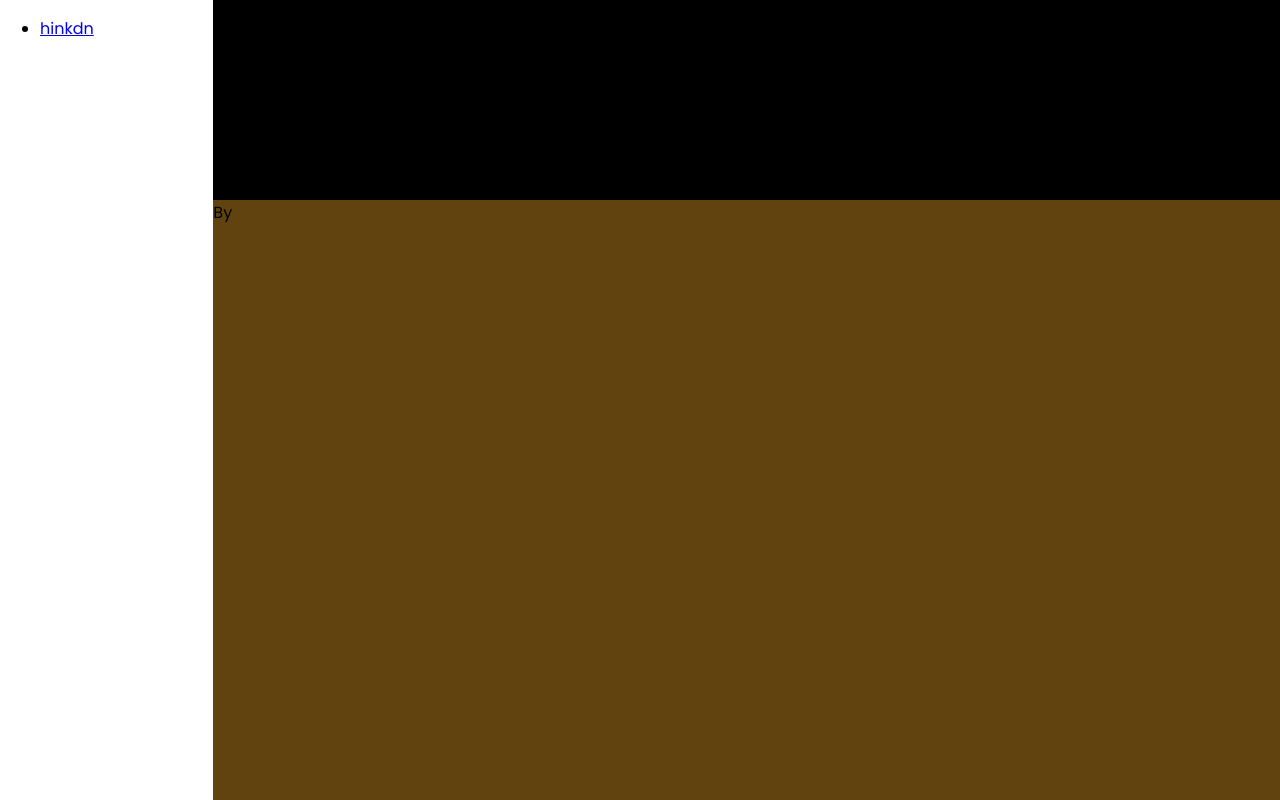
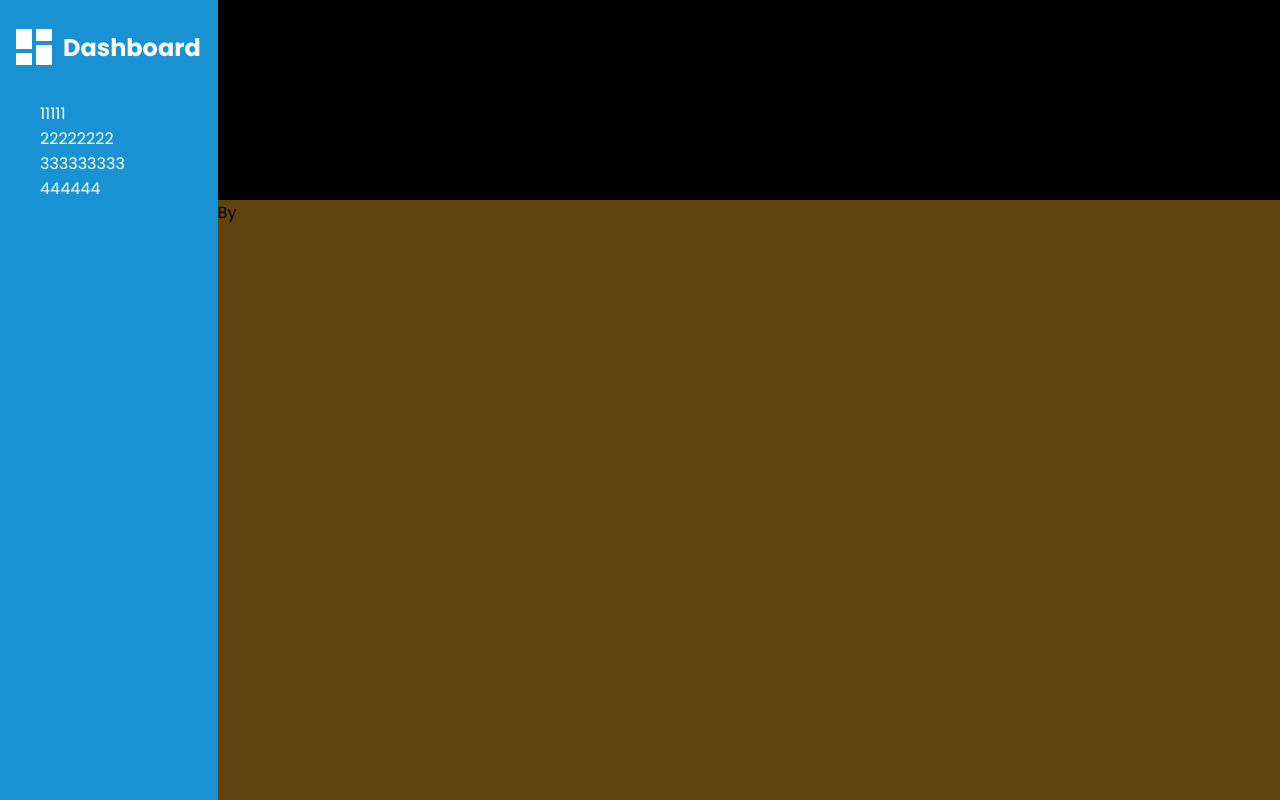
Before and after one commit to AbdulMoeez060/admin-dashboard, a plain HTML site: page index.html in a window 1280 px wide. Drawn offline with Linux system fonts and the light colour scheme.

Commit message:
add icons

```diff
--- a/index.html
+++ b/index.html
@@ -9,9 +9,16 @@
 </head>
 <body>
     <div class="sidebar">
-        <ul>
-            <li><a href="/"><span>hinkdn</span></a></li>
-        </ul>
+        <a href="/"><img src="./icons/dashboard.png" alt=""><span><h2>Dashboard</h2></span></a></li>
+        <div class="list">
+            <ul>
+                <li><a href=""><img src="" alt=""><span>11111</span></a></li>
+                <li><a href=""><img src="" alt=""><span>22222222</span></a></li>
+                <li><a href=""><img src="" alt=""><span>333333333</span></a></li>
+                <li><a href=""><img src="" alt=""><span>444444</span></a></li>
+            </ul>
+        </div>
+
     </div>
     <div class="nav">Hi</div>
     <div class="content">By</div>
--- a/style.css
+++ b/style.css
@@ -6,7 +6,7 @@ body{
     font-family: 'Poppins', sans-serif;
 
     display: grid;
-    grid-template-columns: minmax(60px,1fr) 5fr;
+    grid-template-columns: minmax(60px,17%) 83%;
     grid-template-rows: 1fr 3fr;
     height: 100vh;
     width: 100vw;
@@ -15,6 +15,7 @@ body{
     grid-row: 1/3;
     grid-column: 1;
     overflow: hidden;
+    background-color: #1992D4;
 
 }
 .nav{
@@ -27,7 +28,24 @@ body{
     grid-column: 2;
     background-color: rgb(96, 67, 14);
 }
-@media only screen and (max-width:600px) {
+a{
+    text-decoration: none;
+    color: white;
+}
+
+.sidebar > a {
+    display: flex;
+    align-items: center;
+    gap: 5px;
+    margin-left: 10px;
+    margin-top: 10px;
+}
+ul{
+    list-style: none;
+}
+
+
+@media only screen and (max-width:800px) {
     span{
         display: none;
     }
```
Also changed, not shown: icons/comm.png (added), icons/dashboard.png (added), icons/help-circle.png (added), icons/home.png (added), icons/message.png (added), icons/profile.png (added), icons/setting.png (added), icons/shield-check.png (added), icons/task.png (added), icons/time.png (added).
